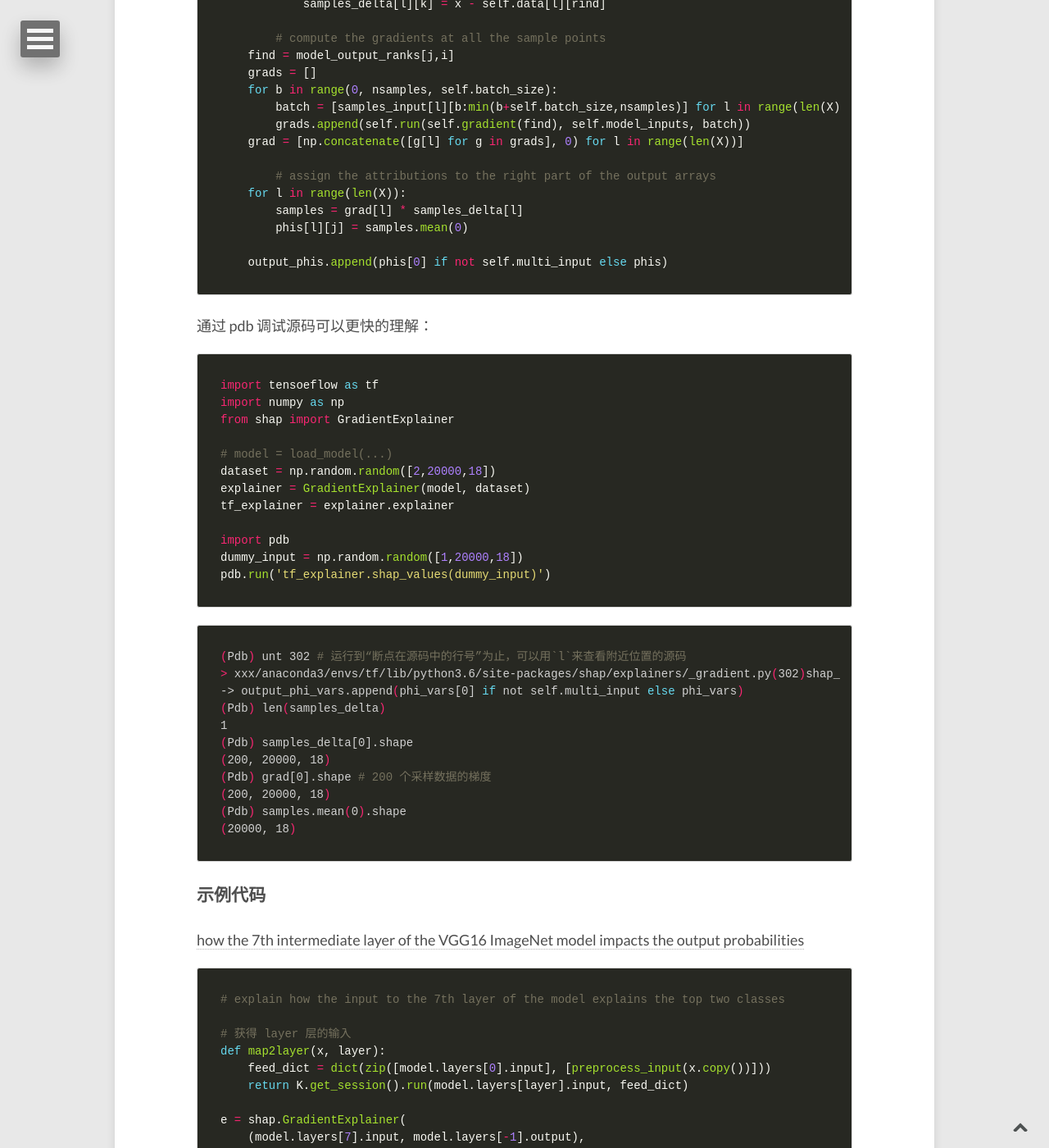
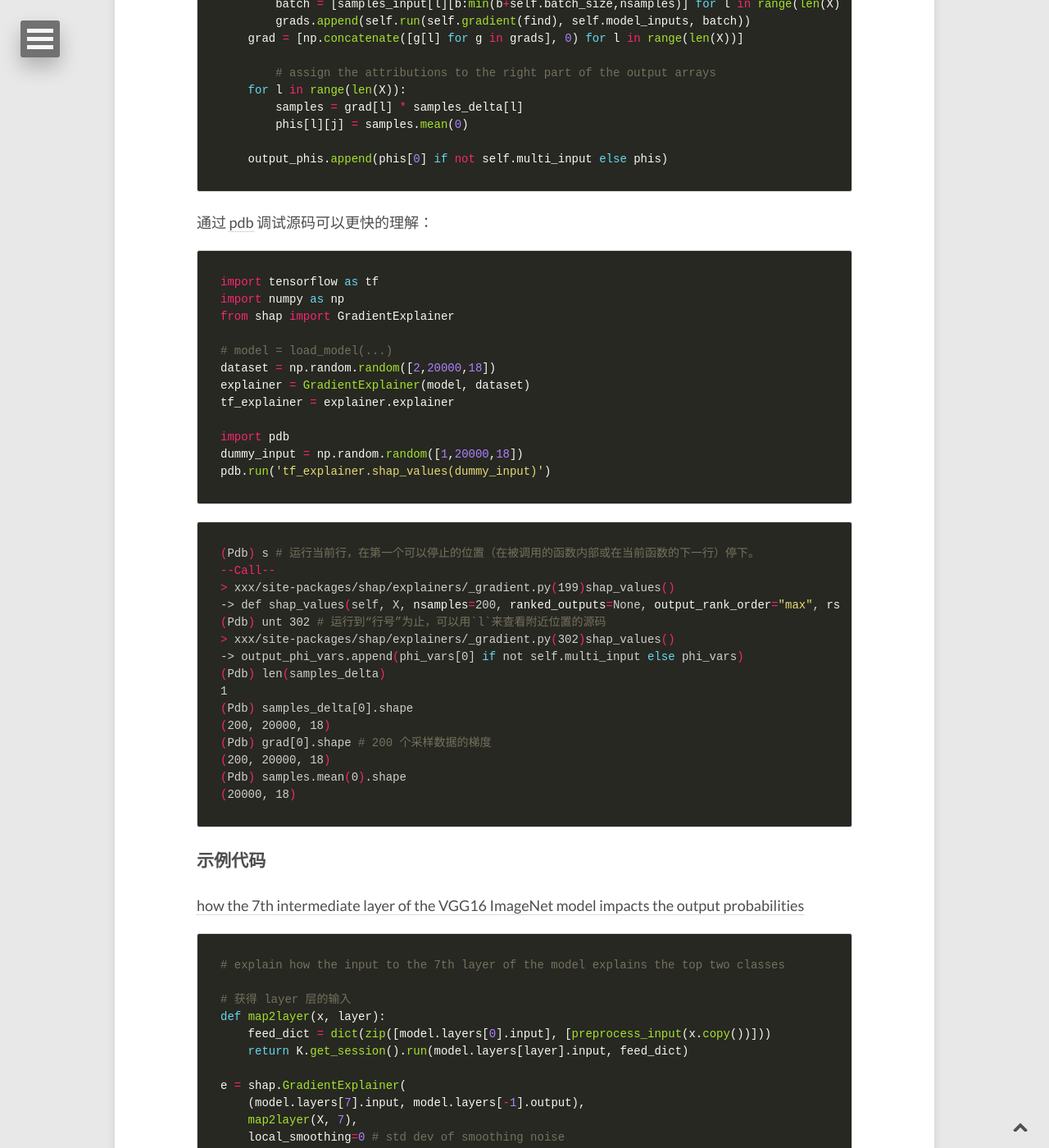
Before and after one commit to E0HYL/BLOG-OF-E0, a Jekyll site: the page built from _posts/2022-01-01-GradientExplainer.md, in a window 1280 px wide and 1400 px high, scrolled down 3344 px. Shown: the whole window at 82% size. Built offline with Jekyll 4.4.1, drawn with Linux system fonts in a browser that asks for light colours; nearby versions of some CDN libraries; formulas are drawn with MathJax 3; comment, search, counter and statistics services are not loaded.

Commit message:
postition for more

````diff
--- a/_posts/2022-01-01-GradientExplainer.md
+++ b/_posts/2022-01-01-GradientExplainer.md
@@ -45,27 +45,21 @@
 
 核心思想是“removing noise by adding noise”，来源于“给图片加微小扰动会造成梯度解释不稳定”的发现，解决方法是“将$n$张扰动图片的梯度平均”。
 
+<!--more-->
+
 若将原始的显著图表示 $M(x) = \partial y / \partial x$，则 **SmoothGrad** 提出的锐化（shapen gradient-based saliency map）方法记作
 
 $$\hat M(x) = \frac{1}{n}\sum_{1}^{n}M(x+\mathcal N(0,\sigma^2))$$
 
 实验表明扰动样本越多（$n$越大），显著图越稳定。
 
-<!--more-->
-
 ## SHAP源码 - [GradientExplainer 类](https://github.com/slundberg/shap/blob/46b3800b31df04745416da27c71b216f91d61775/shap/explainers/_gradient.py#L11)
 
 ```python
 class Gradient(Explainer):
     """ Explains a model using expected gradients (an extension of integrated gradients).
-    Expected gradients an extension of the integrated gradients method (Sundararajan et al. 2017), a
-    feature attribution method designed for differentiable models based on an extension of Shapley
-    values to infinite player games (Aumann-Shapley values). Integrated gradients values are a bit
-    different from SHAP values, and require a single reference value to integrate from. As an adaptation
-    to make them approximate SHAP values, expected gradients reformulates the integral as an expectation
-    and combines that expectation with sampling reference values from the background dataset. This leads
-    to a single combined expectation of gradients that converges to attributions that sum to the
-    difference between the expected model output and the current output.
+    Expected gradients an extension of the integrated gradients method (Sundararajan et al. 2017), a feature attribution method designed for differentiable models based on an extension of Shapley values to infinite player games (Aumann-Shapley values). Integrated gradients values are a bit different from SHAP values, and require a single reference value to integrate from.
+    As an adaptation to make them approximate SHAP values, expected gradients reformulates the integral as an expectation and combines that expectation with sampling reference values from the background dataset. This leads to a single combined expectation of gradients that converges to attributions that sum to the difference between the expected model output and the current output.
     """
 ```
 
@@ -131,11 +125,11 @@
     output_phis.append(phis[0] if not self.multi_input else phis)
 ```
 
-通过 pdb 调试源码可以更快的理解：
+通过 [pdb](https://docs.python.org/zh-cn/3/library/pdb.html) 调试源码可以更快的理解：
 
 
 ```python
-import tensoeflow as tf
+import tensorflow as tf
 import numpy as np
 from shap import GradientExplainer
 
@@ -150,8 +144,12 @@
 ```
 
 ```shell
-(Pdb) unt 302 # 运行到“断点在源码中的行号”为止，可以用`l`来查看附近位置的源码
-> xxx/anaconda3/envs/tf/lib/python3.6/site-packages/shap/explainers/_gradient.py(302)shap_values()
+(Pdb) s # 运行当前行，在第一个可以停止的位置（在被调用的函数内部或在当前函数的下一行）停下。
+--Call--
+> xxx/site-packages/shap/explainers/_gradient.py(199)shap_values()
+-> def shap_values(self, X, nsamples=200, ranked_outputs=None, output_rank_order="max", rseed=None, return_variances=False):
+(Pdb) unt 302 # 运行到“行号”为止，可以用`l`来查看附近位置的源码
+> xxx/site-packages/shap/explainers/_gradient.py(302)shap_values()
 -> output_phi_vars.append(phi_vars[0] if not self.multi_input else phi_vars)
 (Pdb) len(samples_delta)
 1
````
